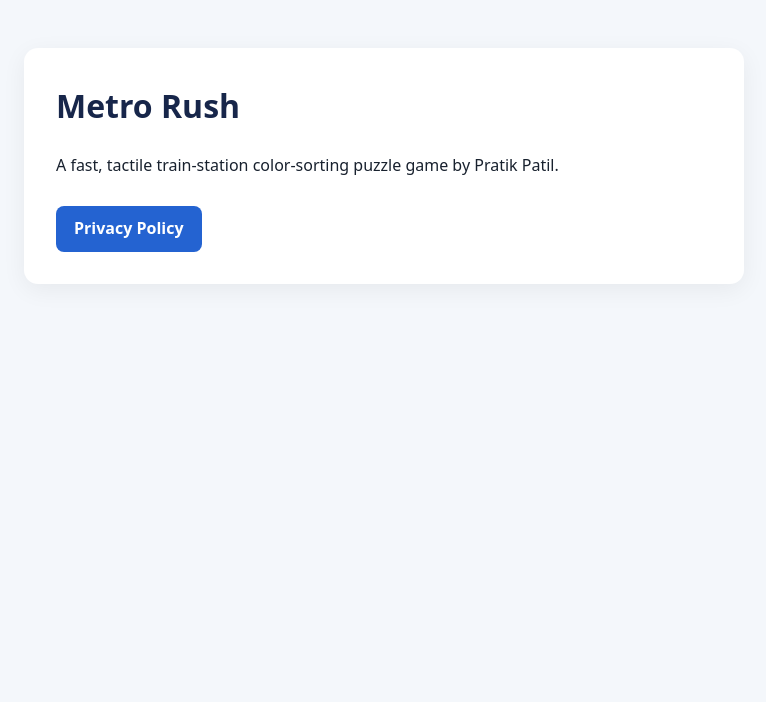
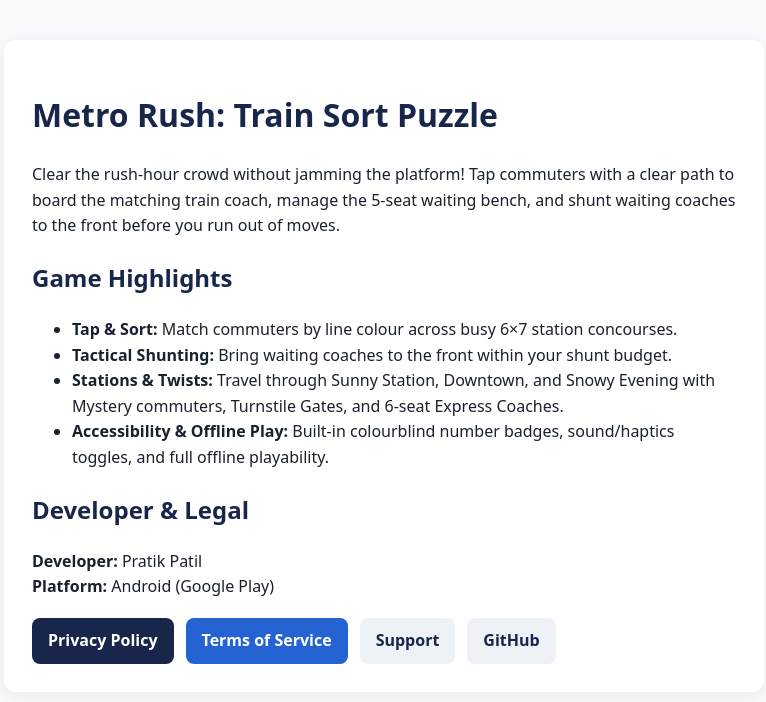
Before and after one commit to pratik7368patil/pratik7368patil.github.io, a plain HTML site: page index.html in a window 1280 px wide. Shown: the whole page, without its empty margins (256-1022 px from the left). Drawn offline with Linux system fonts and the light colour scheme.

Commit message:
Publish Metro Rush landing page and Terms of Service

```diff
--- a/index.html
+++ b/index.html
@@ -3,19 +3,39 @@
 <head>
   <meta charset="utf-8">
   <meta name="viewport" content="width=device-width, initial-scale=1">
-  <title>Metro Rush — Pratik Patil</title>
+  <title>Metro Rush — Train Sort Puzzle</title>
   <style>
-    body { font-family: system-ui, -apple-system, sans-serif; max-width: 720px; margin: 48px auto; padding: 0 20px; color: #18212E; background: #F4F7FB; line-height: 1.6; }
-    .card { background: #fff; border-radius: 14px; padding: 32px; box-shadow: 0 6px 24px rgba(0,0,0,0.06); }
-    h1 { color: #17264A; margin-top: 0; }
-    a.btn { display: inline-block; margin-top: 12px; padding: 10px 18px; background: #2463D1; color: #fff; text-decoration: none; border-radius: 8px; font-weight: 600; }
+    body { font-family: system-ui, -apple-system, sans-serif; max-width: 760px; margin: 40px auto; padding: 0 20px; line-height: 1.6; color: #18212E; background: #F7F9FC; }
+    h1, h2 { color: #17264A; }
+    .card { background: #fff; border-radius: 12px; padding: 28px; box-shadow: 0 4px 18px rgba(0,0,0,0.06); }
+    .links { display: flex; flex-wrap: wrap; gap: 12px; margin-top: 18px; }
+    .btn { display: inline-block; padding: 10px 16px; border-radius: 8px; background: #17264A; color: #fff; text-decoration: none; font-weight: 600; }
+    .btn.secondary { background: #2463D1; }
+    .btn.outline { background: #EEF2F7; color: #17264A; }
   </style>
 </head>
 <body>
   <div class="card">
-    <h1>Metro Rush</h1>
-    <p>A fast, tactile train-station color-sorting puzzle game by Pratik Patil.</p>
-    <a class="btn" href="/metro-rush/privacy.html">Privacy Policy</a>
+    <h1>Metro Rush: Train Sort Puzzle</h1>
+    <p>Clear the rush-hour crowd without jamming the platform! Tap commuters with a clear path to board the matching train coach, manage the 5-seat waiting bench, and shunt waiting coaches to the front before you run out of moves.</p>
+
+    <h2>Game Highlights</h2>
+    <ul>
+      <li><strong>Tap &amp; Sort:</strong> Match commuters by line colour across busy 6&times;7 station concourses.</li>
+      <li><strong>Tactical Shunting:</strong> Bring waiting coaches to the front within your shunt budget.</li>
+      <li><strong>Stations &amp; Twists:</strong> Travel through Sunny Station, Downtown, and Snowy Evening with Mystery commuters, Turnstile Gates, and 6-seat Express Coaches.</li>
+      <li><strong>Accessibility &amp; Offline Play:</strong> Built-in colourblind number badges, sound/haptics toggles, and full offline playability.</li>
+    </ul>
+
+    <h2>Developer &amp; Legal</h2>
+    <p><strong>Developer:</strong> Pratik Patil<br>
+    <strong>Platform:</strong> Android (Google Play)</p>
+    <div class="links">
+      <a class="btn" href="/metro-rush/privacy.html">Privacy Policy</a>
+      <a class="btn secondary" href="/metro-rush/terms.html">Terms of Service</a>
+      <a class="btn outline" href="https://github.com/pratik7368patil/pratik7368patil.github.io/issues" target="_blank" rel="noopener">Support</a>
+      <a class="btn outline" href="https://github.com/pratik7368patil" target="_blank" rel="noopener">GitHub</a>
+    </div>
   </div>
 </body>
 </html>
```
Also changed, not shown: metro-rush/index.html (added, +41 -0 lines), metro-rush/terms.html (added, +50 -0 lines).
